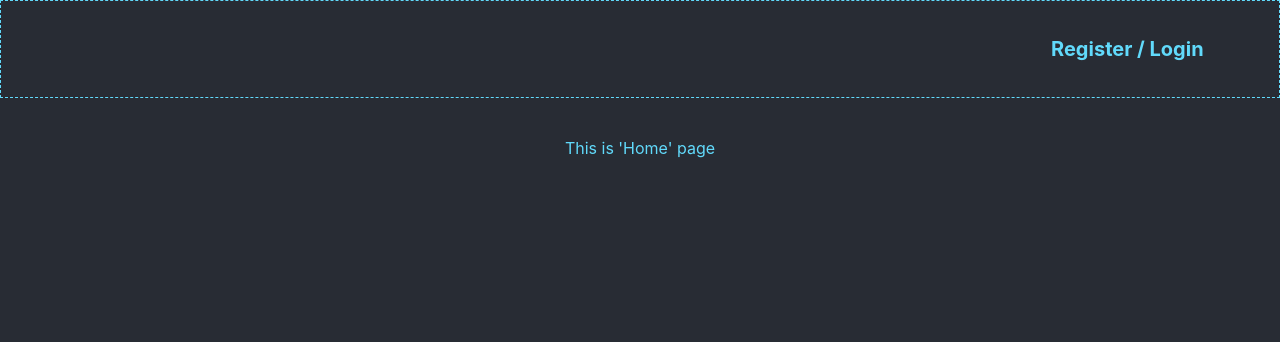
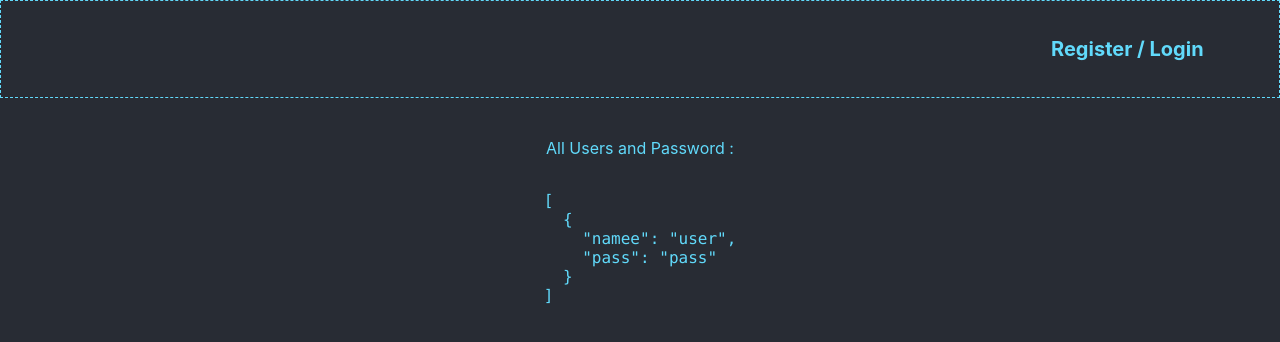
Before and after one commit to pitlimitCode/jwt-auth-refreshtoken, a React (Create React App) app: page / in a window 1280 px wide. Shown: the top 342 px of the page. Built offline with nearby package versions, Linux system fonts and the light colour scheme.

Commit message:
login n active user

```diff
--- a/package.json
+++ b/package.json
@@ -3,6 +3,7 @@
   "version": "0.1.2",
   "private": true,
   "dependencies": {
+    "axios": "^1.3.3",
     "react": "^18.2.0",
     "react-dom": "^18.2.0",
     "react-router-dom": "^6.4.4",
--- a/src/App.js
+++ b/src/App.js
@@ -7,8 +7,11 @@ import Page from './pages/Login';
 import Profile from './pages/Profile';
 
 export default function App() {
+
   if(sessionStorage.getItem('login') == null){
     sessionStorage.setItem('login', 'false');
+    sessionStorage.setItem('jwt', null);
+    sessionStorage.setItem('activeUser', null)
     const users =
     [
       {
@@ -22,8 +25,10 @@ export default function App() {
     sessionStorage.setItem('users', userJsonString);
     // const userJsonParse = JSON.parse(userJsonString);
     // console.log(userJsonParse);
+  }
 
-  }
+
+
   return (
     <BrowserRouter>
       <Suspense fallback={<div>Loading...</div>}>
--- a/src/pages/Home.js
+++ b/src/pages/Home.js
@@ -1,7 +1,15 @@
-
 import Navbar from './components/Navbar';
 
+// import { useState } from 'react';
+
 export default function Home() {
+  // const [allUsers, setAllUsers] = useState(sessionStorage.getItem('login'));
+  // const allUsers = sessionStorage.getItem('users');
+  // JSON
+
+  const userDatas = sessionStorage.getItem('users');
+  const parse = JSON.parse(userDatas);
+
   const isLogin = sessionStorage.getItem('login');
   let nav;
   if (isLogin === 'true'){
@@ -35,8 +43,14 @@ export default function Home() {
       <Navbar send={{nav, isLogin}} />
       <div className='container'>
 
+        <div className="flexcenter">All Users and Password :</div>
+        <br/>
         <div className="flexcenter">
-          This is 'Home' page
+          <pre style={{ display: 'block' }}>
+            <code>
+              {JSON.stringify(parse, null, 2)}
+            </code>
+          </pre>
         </div>
 
       </div>
--- a/src/pages/Login.js
+++ b/src/pages/Login.js
@@ -1,11 +1,14 @@
+import Navbar from './components/Navbar';
 
-// import { Navigate, Link } from "react-router-dom";
-import { Navigate } from "react-router-dom";
+import { Navigate, useNavigate } from "react-router-dom";
 import { useState } from 'react';
 
-import Navbar from './components/Navbar';
+// import { useEffect, useState } from 'react';
+// import axios from "axios";
 
 export default function Login() {
+  const navigate = useNavigate();
+
   const [nameeLog, setNameeLog] = useState("");
   const [passLog, setPassLog] = useState("");
   const [nameeReg, setNameeReg] = useState("");
@@ -36,13 +39,9 @@ export default function Login() {
     return false;
   }
 
-  // console.log(checkUsername(parse, "name", "Blofeld")); //true
-  // console.log(checkUsername(parse, "weight", 22)); //true
-  // console.log(checkUsername(parse, "weight", "22")); //false (or true if you change === to ==)
-  // console.log(checkUsername(parse, "name", "Me")); //false
-
   const isLogin = sessionStorage.getItem('login');
   const userDatas = sessionStorage.getItem('users');
+  const parse = JSON.parse(userDatas);
 
   const handleRegister = (event) => {
     event.preventDefault();
@@ -50,46 +49,38 @@ export default function Login() {
     setRegisSuccessAlert(true);
     // console.log(userDatas);
 
+    // axios.post('http://localhost:8000/refresh', {}, {'headers': {'authorization': 'Bearer yeayyy'}})
+    // axios.post('http://localhost:8000/refresh')
+    //   .then(res => {
+    //     sessionStorage.setItem('jwt', res.data.token);
+    //     console.log(res.data);
+    //   });
+
     const regis = { namee: nameeReg, pass: passReg, };
     // console.log(regis);
-
-    const parse = JSON.parse(userDatas);
-    // console.log(parse);
 
     if(checkUsername(parse, "namee", nameeReg) || nameeReg === ''){
       setRegisDangerAlert(false);
     } else {
-      // console.log(regis);
       parse.push(regis);
-      // console.log(parse);
       sessionStorage.setItem('users', JSON.stringify(parse));
       setRegisSuccessAlert(false);
       setHiddenButRegis(false)
     }
-
   }
   const handleLogin = (event) => {
     event.preventDefault();
     setLoginDangerAlert(true);
 
-    const parse = JSON.parse(userDatas);
-
     if(!checkAuthLogin(parse, "namee", nameeLog, "pass", passLog) || nameeLog === ''){
       setLoginDangerAlert(false);
-      console.log('Truee');
     } else {
-      // console.log(parse);
-      // console.log(`login: ${nameeLog}, ${passLog}`);
-      // console.log(`Success Login`);
       // setLoginDangerAlert(true);
-      // console.log(`Falsee`);
-
       sessionStorage.setItem('login', 'true')
+      sessionStorage.setItem('activeUser', nameeLog)
+      navigate("/profile")
     }
   }
-  // const loginTrue = () => {
-  //   sessionStorage.setItem('login', 'true')
-  // }
 
   let nav;
   if (isLogin === 'true'){
@@ -145,7 +136,6 @@ export default function Login() {
                   </div>
               }
             </div>
-            {/* <div onClick={handleRegister}> Register </div> */}
           </form>
         </div>
 
@@ -172,12 +162,6 @@ export default function Login() {
               <div className='flexcenter'> Wrong Username or Password </div>
             </div>
 
-            {/* Button Login: Make to login true on Session Storage */}
-            {/* <div
-              className='button-log-reg-box'
-              onClick={loginTrue}
-            > Session Storage Login = True </div> */}
-
             {/* Button Login: To '/' Page */}
             {/* <div className='button-log-reg-box'>
               <button
@@ -192,7 +176,6 @@ export default function Login() {
             <div className='button-log-reg-box'>
               <input type='submit' value='Login'/>
             </div>
-
           </form>
         </div>
 
--- a/src/pages/Profile.js
+++ b/src/pages/Profile.js
@@ -1,10 +1,12 @@
+import Navbar from './components/Navbar';
 
 import { Navigate } from "react-router-dom";
-
-import Navbar from './components/Navbar';
+// import { useState } from 'react';
 
 export default function Profile() {
+  // const [activeUser, setActiveUser] = useState(null);
   const isLogin = sessionStorage.getItem('login');
+
   let nav;
   if (isLogin === 'true'){
     nav =
@@ -22,13 +24,28 @@ export default function Profile() {
     return <Navigate to="/login" />;
   }
 
+  const userDatas2 = sessionStorage.getItem('users');
+  const userDatas = JSON.parse(userDatas2);
+  const aktiv = sessionStorage.getItem('activeUser');
+
+  let activeUser = {};
+  for (var i = 0; i < userDatas.length; i++) {
+    if (userDatas[i]['namee'] === aktiv) {
+      activeUser = userDatas[i]
+    }
+  }
+
   return (
     <div className="App">
     <Navbar send={{nav, isLogin}} />
       <div className='container'>
 
         <div className="flexcenter">
-          This is 'Profile' page
+          <pre style={{ display: 'block' }}>
+            <code>
+              {JSON.stringify(activeUser, null, 2)}
+            </code>
+          </pre>
         </div>
 
       </div>
--- a/src/pages/components/Navbar.js
+++ b/src/pages/components/Navbar.js
@@ -1,12 +1,24 @@
 
 import { Link } from 'react-router-dom';
+// import { useEffect } from 'react';
 
 export default function Profile(test) {
   // console.log('nav', test)
 
   function handleLogout() {
     sessionStorage.setItem("login", 'false')
+    sessionStorage.setItem('jwt', null)
+    sessionStorage.setItem('activeUser', null)
   }
+
+  // useEffect(() => {
+  //   first
+
+  //   return () => {
+  //     second
+  //   }
+  // }, [third])
+
 
   return (
     <div className="navbar">
```
Also changed, not shown: toDo.txt, 1 other file (tests, documents, lock files or other folders).
